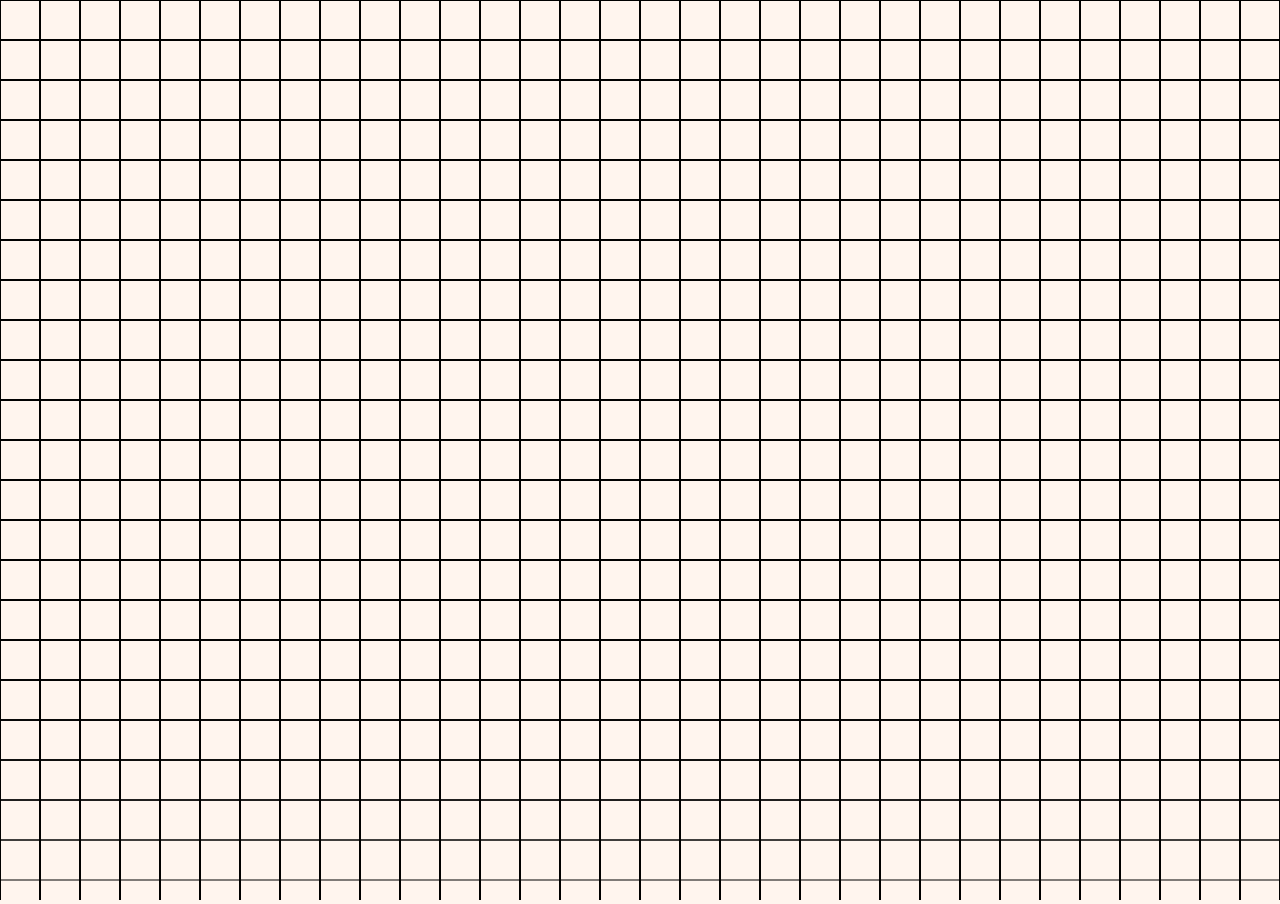
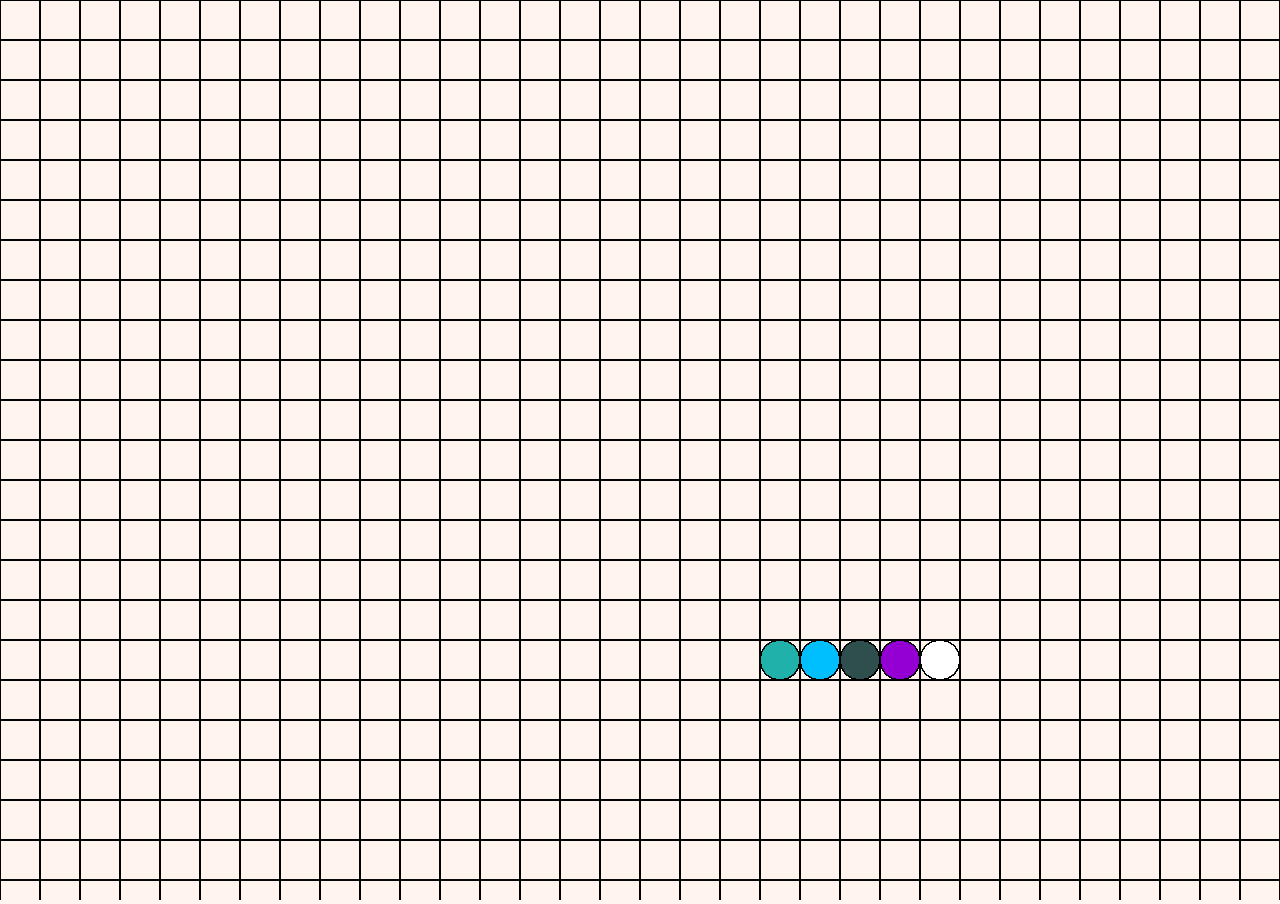
Before and after one commit to pgiordano9/dnd5e-map, a Gatsby site: page / in a window 1280 px wide. Shown: the top 904 px of the page. Built offline with nearby package versions, Linux system fonts and the light colour scheme; Gatsby itself is replaced by a stand-in of ours.

Commit message:
feature: auto create the five players at the start.

```diff
--- a/src/pages/index.js
+++ b/src/pages/index.js
@@ -68,11 +68,11 @@ function clearCanvas(ctx) {
 }
 
 class Creature {
-  constructor(ctx) {
-    this.x = 60;
-    this.y = 60;
+  constructor(ctx, colour, dx, dy) {
+    this.x = 60 + dx;
+    this.y = 60 + dy;
     this.selected = false;
-    this.colour = "red";
+    this.colour = colour;
     this.ctx = ctx;
 
     if (shifted) {
@@ -103,6 +103,19 @@ const IndexPage = () => {
     document.addEventListener("keydown", listen);
     document.addEventListener("mousedown", listenForClick);
     document.addEventListener("mousemove", listenForMouseMove);
+    let allyColours = ["LightSeaGreen", "deepskyblue", "darkslategrey", "darkviolet", "white"];
+    let allyColour;
+    let dx = 720;
+    let dy = 600;
+    clearCanvas(ctx);
+
+    for (allyColour of allyColours) {
+        let creature = new Creature(ctx, allyColour, dx, dy);
+        players.push(creature);
+        dx = dx + 40;
+    }
+
+    drawCreatures();
 
     function listenForMouseMove(e) {
       if (drawCone) {
```
